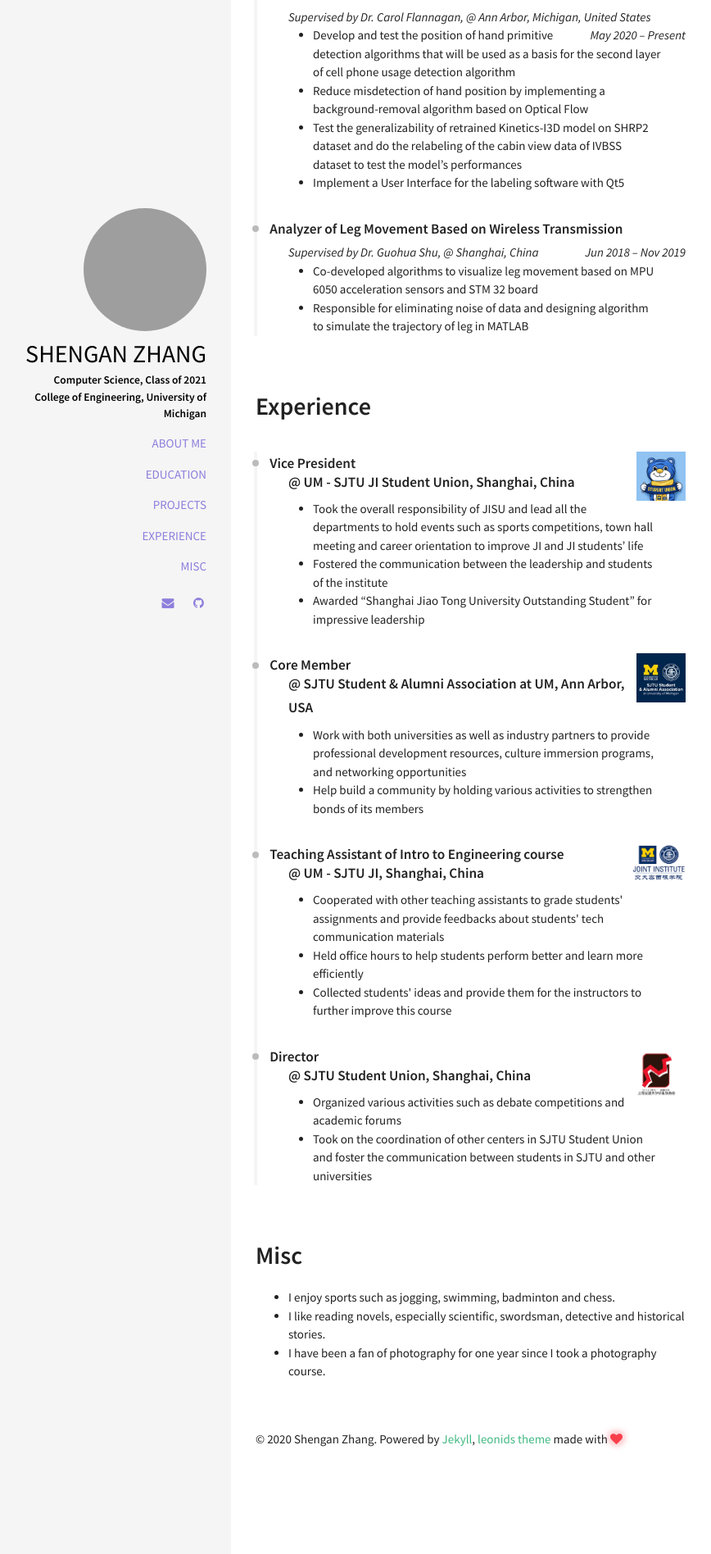
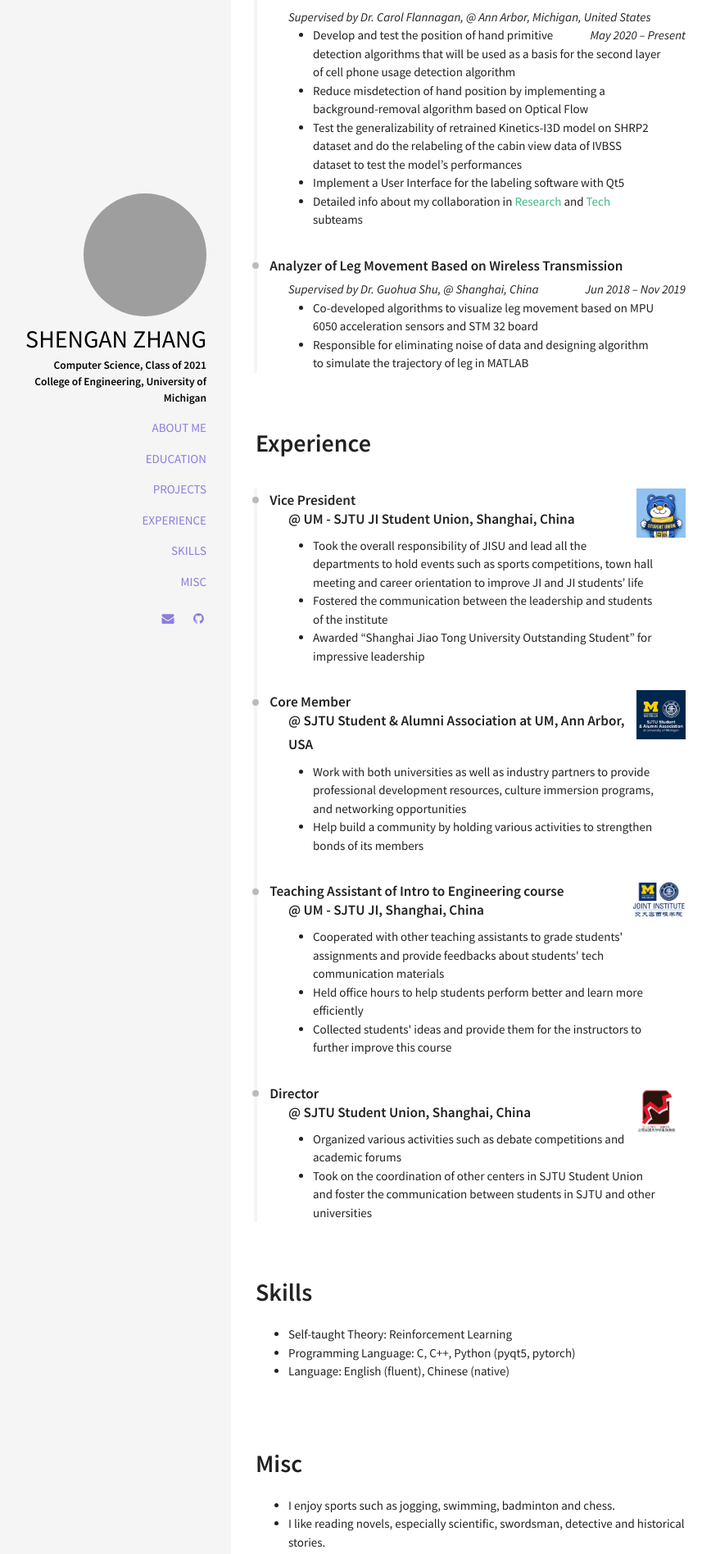
Before and after one commit to shenganzhang/shenganzhang.github.io, a Jekyll site: the page built from index.html, in a window 1280 px wide. Shown: the part 984-2880 px from the top of the page at 82% size, without its empty margins (38-906 px from the left). Built offline with Jekyll 4.4.1, drawn with Linux system fonts in a browser that asks for light colours.

```diff
--- a/_data/index/skills.yml
+++ /dev/null
@@ -1,6 +0,0 @@
-# skills section data
-
-label: Ability
-id : cs
-aspects: Motivation, SQL, C, C++, Matlab, Python
-percentage: 10, 7, 8, 9, 7, 8
--- a/_includes/sections/projects.html
+++ b/_includes/sections/projects.html
@@ -14,6 +14,8 @@
             <li>Reduce misdetection of hand position by implementing a background-removal algorithm based on Optical Flow</li>
             <li>Test the generalizability of retrained Kinetics-I3D model on SHRP2 dataset and do the relabeling of the cabin view data of IVBSS dataset to test the model’s performances</li>
             <li>Implement a User Interface for the labeling software with Qt5</li>
+            <li>Detailed info about my collaboration in <a href="https://shenganzhang.github.io/Cell Phone Usage Behavior Detection Based on Primitive Recognition for the IVBSS and SHRP2 Datasets-Jenil Shah, Shengan Zhang-Flannagan, Klinich, Karlow.pdf">Research</a>
+            and <a href="https://shenganzhang.github.io/Improvement of Canvas, the User Interface and Data Structures of the Labelling Software-Ho Seok Song, Haomeng Zhang, Shengan Zhang, Emma Finkle-Klinich, Flannagan, Karlow.pdf">Tech</a> subteams</li>
         </ul>
 
         <div class="archive-title">
--- a/_includes/sections/skills.html
+++ b/_includes/sections/skills.html
@@ -1,33 +1,10 @@
-<script src="https://cdnjs.cloudflare.com/ajax/libs/Chart.js/2.6.0/Chart.min.js"></script>
-<h1><span data-i18n="skills.my_skills">Skills</span></h1>
-<canvas id="{{ site.data.index.skills.id }}" height="500" width="500"></canvas>
-<script>
-    var ctx = document.getElementById("{{ site.data.index.skills.id }}");
-    var data = {
-    labels: "{{ site.data.index.skills.aspects }}".split(","),
-    datasets: [{
-        label: "{{ site.data.index.skills.label }}",
-        backgroundColor: "rgba(179,181,198,0.2)",
-        borderColor: "#3385FF",
-        pointBackgroundColor: "#3385FF",
-        pointBorderColor: "#fff",
-        pointHoverBackgroundColor: "#3385FF",
-        pointHoverBorderColor: "#3385FF",
-        data: [{{ site.data.index.skills.percentage }}]
-        }]
-    };
-    var myRadarChart = new Chart(ctx, {
-    type: 'radar',
-    data: data,
-    options: {
-        scale: {
-            responsive: true,
-            ticks: {min: 0, max: 10},
-            lineArc: false,
-            pointLabels: {fontSize: 14},
-        },
-        scaleFontSize: 0,
-        legend: {display: false},
-    }
-    });
-</script>
+<br> </br>
+<h1 id="Skills"><span data-i18n="skills.my_skills">Skills</span></h1>
+
+<div>
+    <ul>
+        <li>Self-taught Theory: Reinforcement Learning</li>
+        <li>Programming Language: C, C++, Python (pyqt5, pytorch)</li>
+        <li>Language: English (fluent), Chinese (native)</li>
+    </ul>
+</div>
--- a/_includes/sidebar.html
+++ b/_includes/sidebar.html
@@ -16,6 +16,7 @@
         <a href="#Education">Education</a>
         <a href="#Projects">Projects</a>
         <a href="#Experience">Experience</a>
+        <a href="#Skills">Skills</a>
         <a href="#Misc">Misc</a>
       </li>
     </ul>
--- a/_layouts/resume.html
+++ b/_layouts/resume.html
@@ -29,6 +29,12 @@
 
         <div class="row">
             <div class="col">
+                {% include sections/skills.html %}
+            </div>
+        </div>
+
+        <div class="row">
+            <div class="col">
                 {% include sections/misc.html %}
             </div>
         </div>
```
Also changed, not shown: 3 other files.
